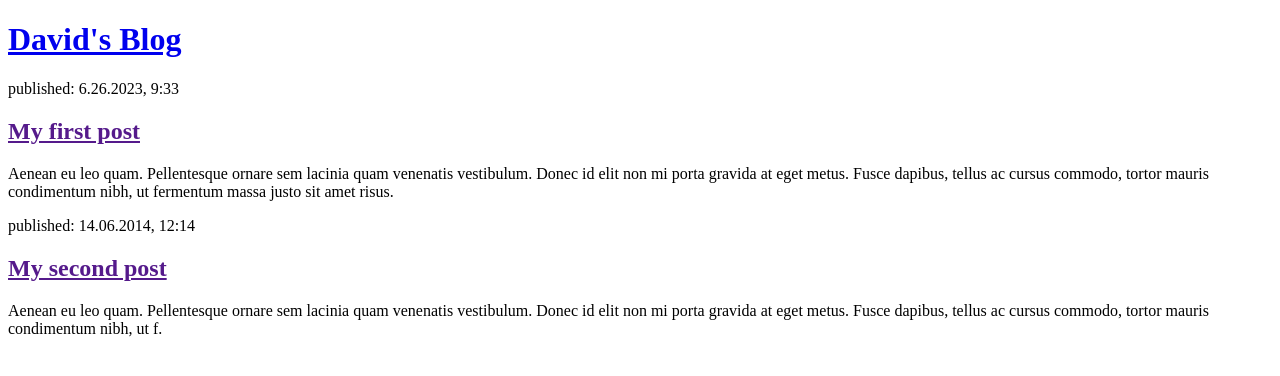
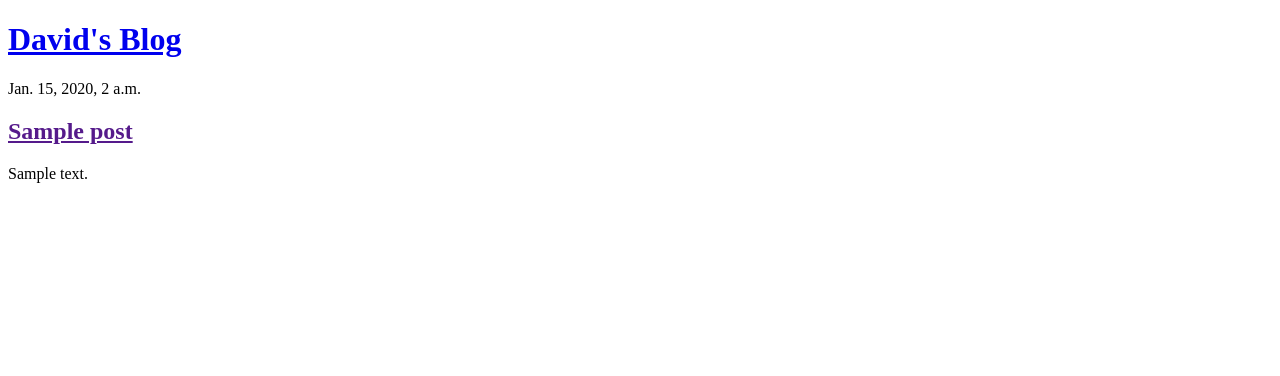
Before and after one commit to dakahn93/my-first-blog, a Django app: page / in a window 1280 px wide. Shown: the top 376 px of the page. Run offline with Django 3.2, Linux system fonts and the light colour scheme; tables that the repository leaves empty hold one stand-in row (values such as "Sample post").

Commit message:
Modified templates to display posts from database.

```diff
--- a/blog/templates/blog/post_list.html
+++ b/blog/templates/blog/post_list.html
@@ -7,17 +7,13 @@
         <header>
             <h1><a href="/">David's Blog</a></h1>
         </header>
+    {% for post in posts %}
+        <article>
+            <time>{{post.published_date}}</time>
+            <h2><a href="">{{post.title}}</a></h2>
+            <p>{{ post.text|linebreaksbr }}</p>
+        </article>
+    {% endfor %}
 
-        <article>
-            <time>published: 6.26.2023, 9:33</time>
-            <h2><a href="">My first post</a></h2>
-            <p>Aenean eu leo quam. Pellentesque ornare sem lacinia quam venenatis vestibulum. Donec id elit non mi porta gravida at eget metus. Fusce dapibus, tellus ac cursus commodo, tortor mauris condimentum nibh, ut fermentum massa justo sit amet risus.</p>
-        </article>
-
-        <article>
-            <time>published: 14.06.2014, 12:14</time>
-            <h2><a href="">My second post</a></h2>
-            <p>Aenean eu leo quam. Pellentesque ornare sem lacinia quam venenatis vestibulum. Donec id elit non mi porta gravida at eget metus. Fusce dapibus, tellus ac cursus commodo, tortor mauris condimentum nibh, ut f.</p>
-        </article>
     </body>
 </html>
--- a/blog/views.py
+++ b/blog/views.py
@@ -1,6 +1,8 @@
 from django.shortcuts import render
-
+from django.utils import timezone
+from .models import Post
 # Create your views here.
 
 def post_list(request):
-    return render(request, 'blog/post_list.html',{})
+    posts = Post.objects.filter(published_date__lte=timezone.now()).order_by('published_date')
+    return render(request, 'blog/post_list.html',{'posts':posts})
```
